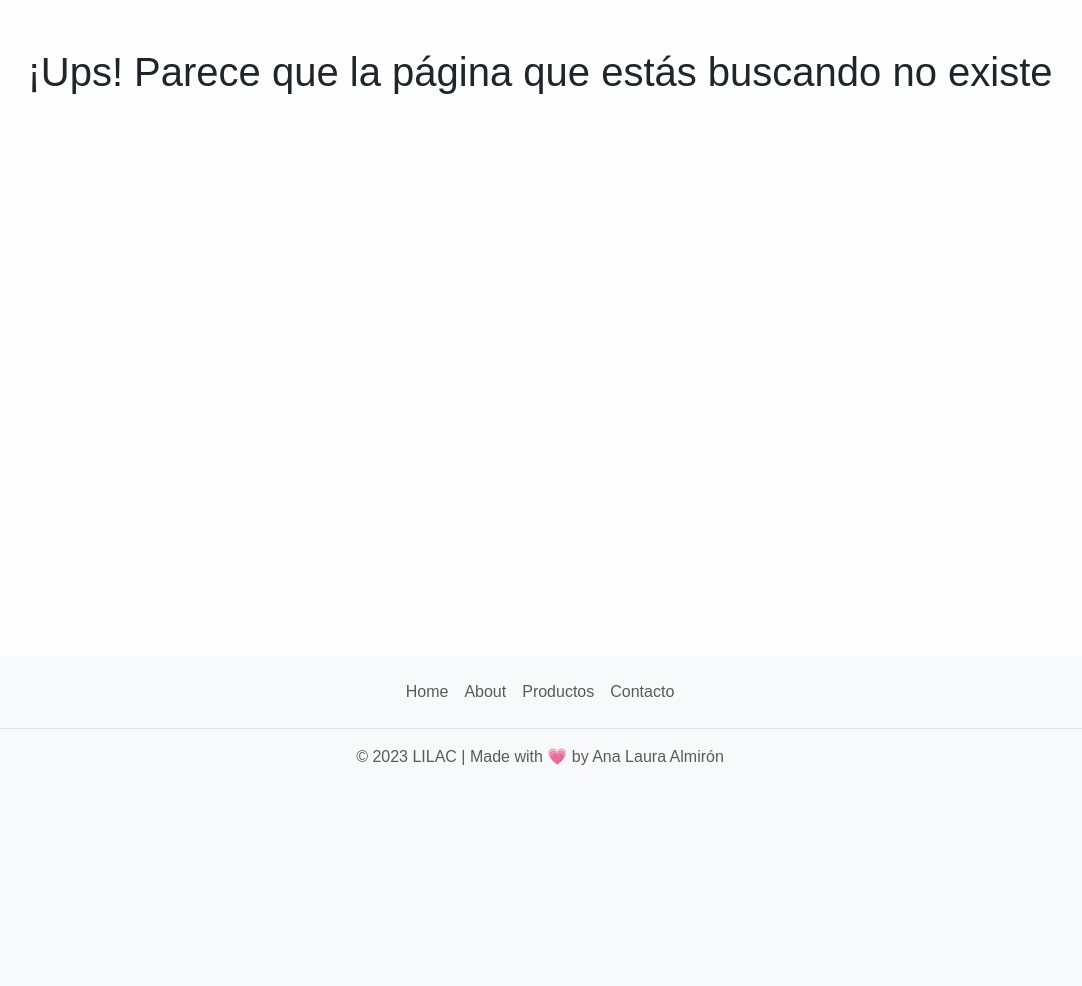
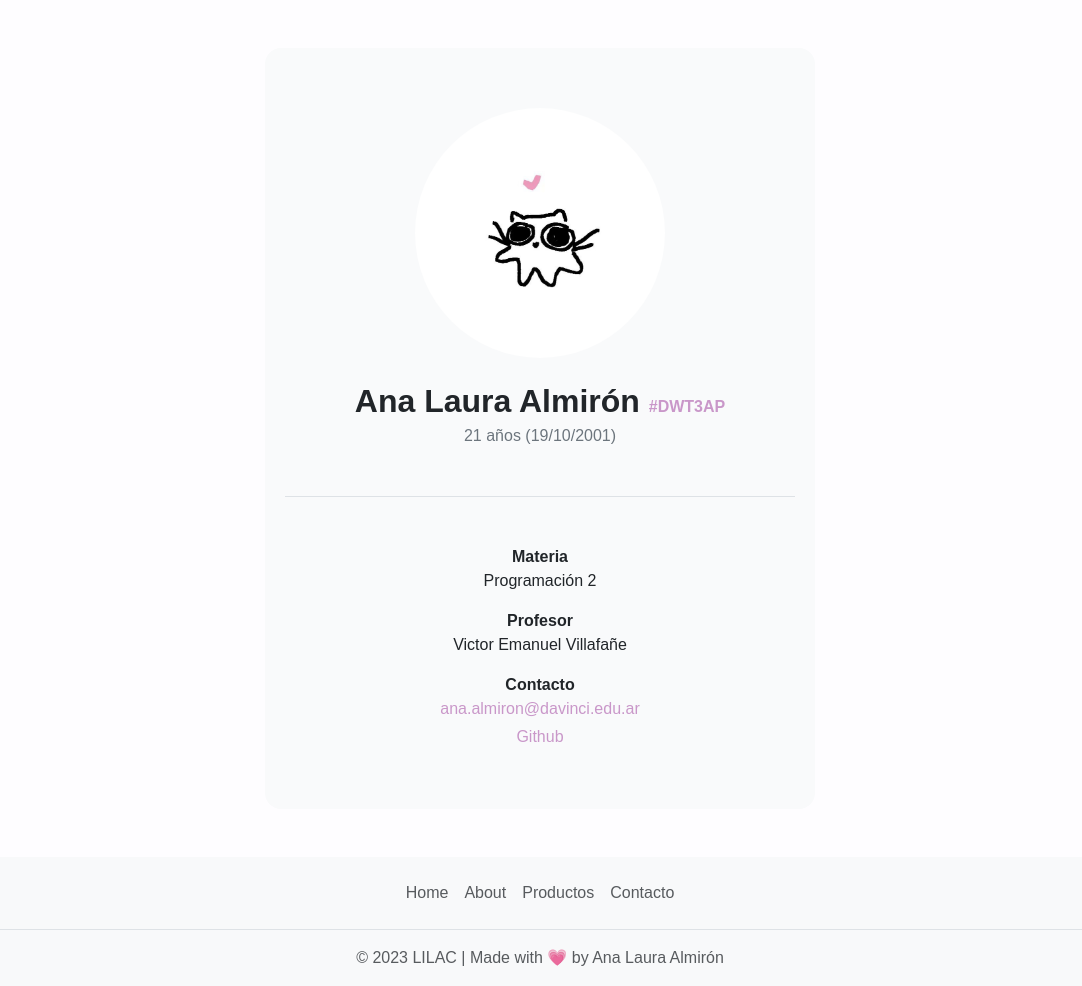
Before and after one commit to analaura-a/ecommerce-php, a PHP site: page /index.php?seccion=datos-alumna in a window 1280 px wide. Shown: the part 91-1077 px from the top of the page, without its empty margins (100-1182 px from the left). Before the commit the page ends 856 px from the top, so only its background shows below. Run offline with PHP 8.4, Linux system fonts and the light colour scheme; some web fonts are replaced.

Commit message:
profile page

```diff
--- a/css/styles.css
+++ b/css/styles.css
@@ -65,20 +65,6 @@ h6 {
     max-width: 1200px;
     margin: 0 auto;
     min-height: 70vh !important;
-}
-
-.clothing-banner {
-    background: linear-gradient(to top, #3c3c3f57, #2f2e3052), url(https://i.pinimg.com/originals/e0/0b/96/e00b9677b92d39867cf1bcbe0308a9c0.jpg) top no-repeat;
-    background-size: cover;
-    width: 100%;
-    height: 350px;
-
-    display: grid;
-    place-content: center;
-}
-
-.link-banner {
-    text-decoration: none;
 }
 
 .container-categorias {
@@ -284,3 +270,41 @@ h6 {
 
     }
 }
+
+/* PERFIL DEL ALUMNO */
+.card-profile {
+    background-color: hsl(210, 17%, 98%);
+    width: 100%;
+    max-width: 550px;
+
+    margin: 0 auto;
+    padding: 60px 20px;
+    border-radius: 16px;
+}
+
+.profile-pic {
+    width: 100%;
+    max-width: 250px;
+    height: auto;
+    margin: 0 auto;
+    border-radius: 100%;
+}
+
+.profile-name {
+    font-size: clamp(1.5rem, 4vw + 1rem, 2rem);
+    font-weight: var(--manrope-700);
+    line-height: 1.2;
+}
+
+.profile-border {
+    border-bottom: 1px solid var(--bs-border-color);
+}
+
+.link-profile {
+    text-decoration: none;
+    color: var(--lilac);
+}
+
+.link-profile:hover {
+    color: hsl(300, 30%, 61%);
+}
--- a/includes/nav.php
+++ b/includes/nav.php
@@ -37,7 +37,7 @@
                     <a class="nav-link" href="#">Contacto</a>
                 </li>
                 <li class="nav-item">
-                    <a class="nav-link" href="#">Datos de la alumna</a>
+                    <a class="nav-link" href="index.php?seccion=datos-alumna">Datos de la alumna</a>
                 </li>
             </ul>
             <span class="navbar-text">
--- a/index.php
+++ b/index.php
@@ -17,6 +17,9 @@ $whiteList = [
     "product-detail" => [
         "titulo" => "Detalle de la prenda"
     ],
+    "datos-alumna" => [
+        "titulo" => "Datos de la alumna"
+    ]
 ];
 
 $vista = "404";
--- /dev/null
+++ b/views/datos-alumna.php
@@ -0,0 +1,14 @@
+<div class="card-profile mt-5">
+    <img src="img/website/profile-pic.jpg" alt="Doodle de un gatito con un corazón" class="profile-pic">
+    <h1 class="text-center mt-4 profile-name">Ana Laura Almirón <span class="fs-6 lilac-text">#DWT3AP</span></h1>
+    <p class="text-center mt-1 text-secondary pb-5 profile-border">21 años (19/10/2001)</p>
+    <div class="d-flex flex-column mt-5">
+        <p class="mx-auto fs-6 fw-bold">Materia</p>
+        <p class="mx-auto">Programación 2</p>
+        <p class="mx-auto fs-6 fw-bold mt-3">Profesor</p>
+        <p class="mx-auto">Victor Emanuel Villafañe</p>
+        <p class="mx-auto fs-6 fw-bold mt-3">Contacto</p>
+        <a href="mailto:ana.almiron@davinci.edu.ar" class="d-inline-block mx-auto link-profile">ana.almiron@davinci.edu.ar</a>
+        <a href="https://github.com/analaura-a" target="_blank" class="d-inline-block mx-auto mt-1 link-profile">Github</a>
+    </div>
+</div>
--- a/views/home.php
+++ b/views/home.php
@@ -1,11 +1,5 @@
 <section class="inicio">
     <h1 class="h1 text-center mt-5 mb-5">Encontrá la ropa de tus <span class="lilac-text">sueños</span></h1>
-
-    <!-- <a href="index.php?seccion=catalogo-completo" class="link-banner">
-        <div class="clothing-banner rounded-2 mb-5">
-            <p class="fw-bold fs-2 text-categoria">Colección 2023</p>
-        </div>
-    </a> -->
 
     <div class="container-categorias">
 
```
Also changed, not shown: img/website/profile-pic.jpg (added).
